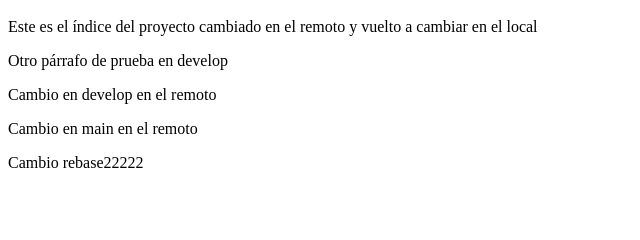
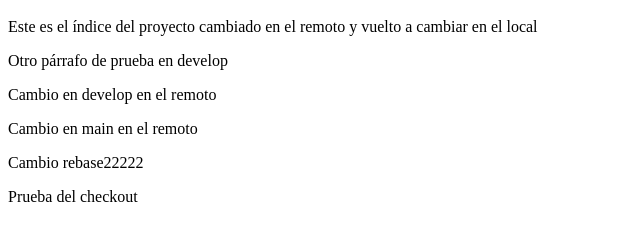
Before and after one commit to luistermi/PruebaComandosGit, a plain HTML site: page index.html in a window 1280 px wide. Shown: the part 48-288 px from the top of the page, without its empty margins (0-640 px from the left). Drawn offline with Linux system fonts and the light colour scheme.

Commit message:
Prueba del checkout file

```diff
--- a/index.html
+++ b/index.html
@@ -4,3 +4,4 @@
 <p>Cambio en develop en el remoto</p>
 <p>Cambio en main en el remoto</p>
 <p>Cambio rebase22222</p>
+<p>Prueba del checkout</p>
```
